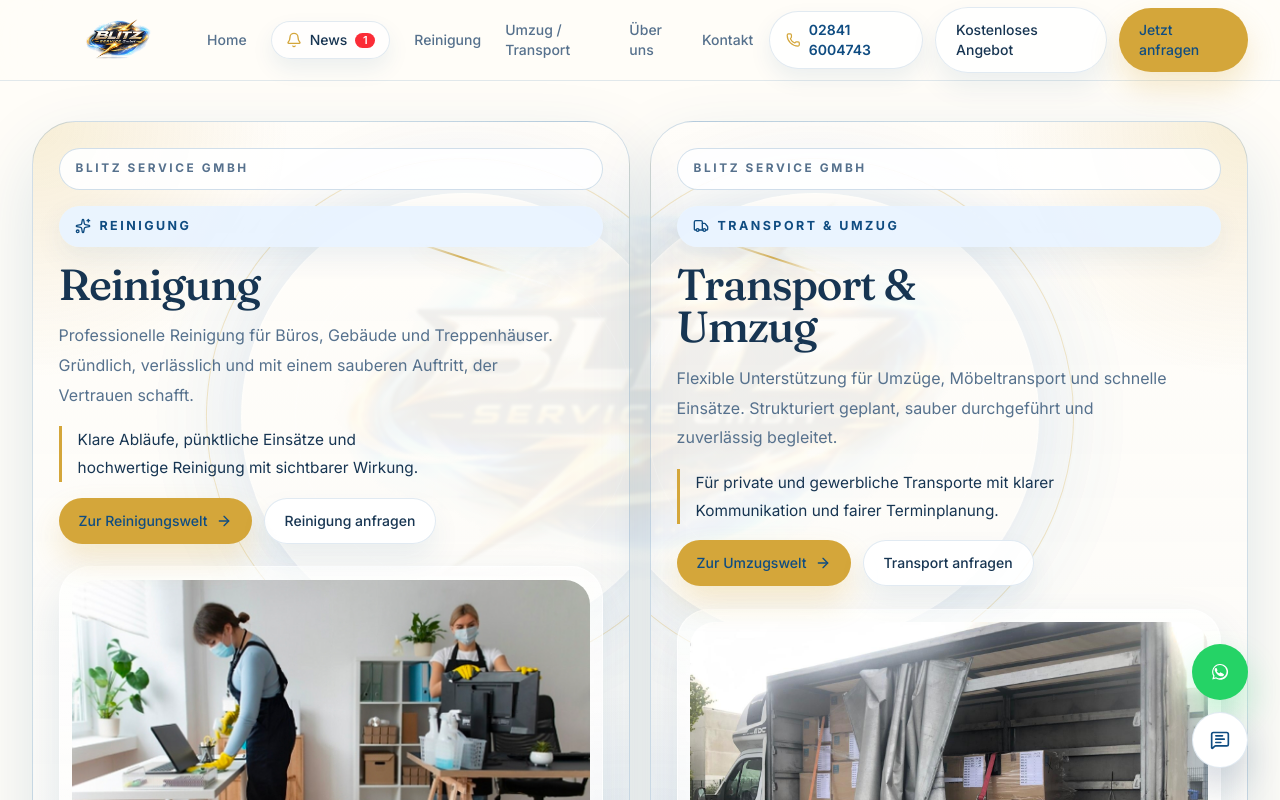
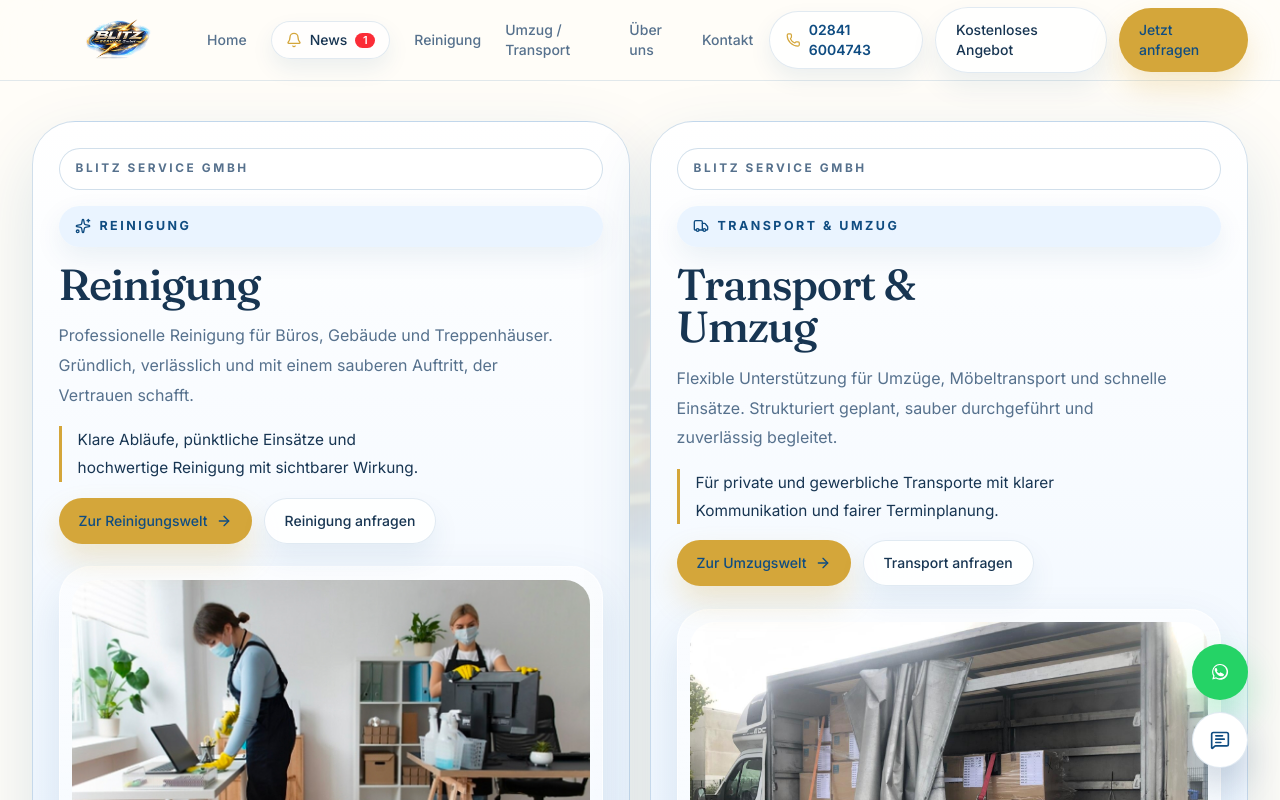
Before and after one commit to abbas-cyber999/Blitz-Service-website, a Next.js app: page / in a window 1280 px wide. Shown: the top 800 px of the page. Built offline with nearby package versions, Linux system fonts and the light colour scheme.

Commit message:
Remove old decorative background layers

```diff
--- a/src/app/(marketing)/page.tsx
+++ b/src/app/(marketing)/page.tsx
@@ -30,11 +30,7 @@ export default function LandingPage() {
         <section className="relative overflow-hidden py-6 md:py-10">
           <Container>
             <div className="homepage-split-worlds">
-              <article className="premium-world premium-world-cleaning">
-                <div className="premium-world-orbit premium-world-orbit-right" />
-                <div className="premium-world-lightning premium-world-lightning-top" />
-                <div className="premium-world-lightning premium-world-lightning-bottom" />
-
+              <article className="premium-world">
                 <div className="premium-world-content">
                   <div className="premium-world-copy">
                     <p className="homepage-kicker">{business.name}</p>
@@ -76,11 +72,7 @@ export default function LandingPage() {
                 </div>
               </article>
 
-              <article className="premium-world premium-world-moving">
-                <div className="premium-world-orbit premium-world-orbit-left" />
-                <div className="premium-world-lightning premium-world-lightning-top" />
-                <div className="premium-world-lightning premium-world-lightning-bottom" />
-
+              <article className="premium-world">
                 <div className="premium-world-content">
                   <div className="premium-world-copy">
                     <p className="homepage-kicker">{business.name}</p>
--- a/src/app/globals.css
+++ b/src/app/globals.css
@@ -24,9 +24,6 @@
   --radius-md: 22px;
   --radius-lg: 30px;
   --radius-xl: 40px;
-  --surface-glow:
-    radial-gradient(circle at top right, rgba(212, 166, 58, 0.18), transparent 26%),
-    radial-gradient(circle at left center, rgba(47, 109, 165, 0.12), transparent 32%);
 }
 
 @theme {
@@ -61,9 +58,6 @@
   --warning: #c9985d;
   --shadow-soft: 0 20px 60px rgba(0, 0, 0, 0.24);
   --shadow-strong: 0 30px 90px rgba(0, 0, 0, 0.34);
-  --surface-glow:
-    radial-gradient(circle at top right, rgba(212, 166, 58, 0.12), transparent 22%),
-    radial-gradient(circle at left center, rgba(47, 109, 165, 0.16), transparent 28%);
 }
 
 * {
@@ -167,17 +161,6 @@ textarea {
   text-wrap: balance;
 }
 
-.brand-grid-lines {
-  position: absolute;
-  inset: 0;
-  background-image:
-    linear-gradient(rgba(255, 255, 255, 0.08) 1px, transparent 1px),
-    linear-gradient(90deg, rgba(255, 255, 255, 0.08) 1px, transparent 1px);
-  background-size: 36px 36px;
-  mask-image: linear-gradient(180deg, rgba(0, 0, 0, 0.6), transparent 88%);
-  pointer-events: none;
-}
-
 .homepage-kicker {
   display: inline-flex;
   border: 1px solid var(--border-strong);
@@ -206,20 +189,6 @@ textarea {
     linear-gradient(180deg, rgba(255, 255, 255, 0.92), rgba(234, 244, 255, 0.92)),
     rgba(255, 255, 255, 0.7);
   box-shadow: var(--shadow-strong);
-}
-
-.premium-world-cleaning {
-  background:
-    radial-gradient(circle at top left, rgba(212, 166, 58, 0.18), transparent 24%),
-    radial-gradient(circle at bottom right, rgba(47, 109, 165, 0.18), transparent 30%),
-    linear-gradient(180deg, rgba(255, 255, 255, 0.24), rgba(234, 244, 255, 0.16));
-}
-
-.premium-world-moving {
-  background:
-    radial-gradient(circle at top right, rgba(212, 166, 58, 0.18), transparent 24%),
-    radial-gradient(circle at bottom left, rgba(47, 109, 165, 0.18), transparent 30%),
-    linear-gradient(180deg, rgba(255, 255, 255, 0.24), rgba(234, 244, 255, 0.16));
 }
 
 .premium-world-content {
@@ -301,84 +270,6 @@ textarea {
   overflow: hidden;
   height: clamp(16rem, 27vw, 22rem);
   border-radius: 1.55rem;
-}
-
-.premium-world-orbit {
-  position: absolute;
-  top: 8%;
-  z-index: 0;
-  width: min(28rem, 44vw);
-  aspect-ratio: 1 / 1;
-  border-radius: 999px;
-  border: 1px solid rgba(255, 255, 255, 0.24);
-  box-shadow:
-    inset 0 0 0 1px rgba(255, 255, 255, 0.08),
-    0 0 110px rgba(47, 109, 165, 0.18);
-  opacity: 0.95;
-}
-
-.premium-world-orbit::before,
-.premium-world-orbit::after {
-  content: "";
-  position: absolute;
-  border-radius: 999px;
-}
-
-.premium-world-orbit::before {
-  inset: 12%;
-  border: 1px solid rgba(255, 255, 255, 0.18);
-}
-
-.premium-world-orbit::after {
-  inset: -8%;
-  border: 1px solid rgba(212, 166, 58, 0.28);
-  transform: rotate(-18deg);
-}
-
-.premium-world-orbit-right {
-  right: -10%;
-}
-
-.premium-world-orbit-left {
-  left: -10%;
-}
-
-.premium-world-lightning {
-  position: absolute;
-  z-index: 0;
-  height: 2px;
-  border-radius: 999px;
-  background: linear-gradient(90deg, transparent, rgba(212, 166, 58, 0.9), rgba(255, 255, 255, 0.26), transparent);
-  box-shadow: 0 0 24px rgba(212, 166, 58, 0.34);
-  opacity: 0.95;
-}
-
-.premium-world-lightning-top {
-  top: 16%;
-  width: 9rem;
-  transform: rotate(18deg);
-}
-
-.premium-world-lightning-bottom {
-  bottom: 18%;
-  width: 11rem;
-  transform: rotate(-14deg);
-}
-
-.premium-world-cleaning .premium-world-lightning-top {
-  right: 12%;
-}
-
-.premium-world-cleaning .premium-world-lightning-bottom {
-  left: 8%;
-}
-
-.premium-world-moving .premium-world-lightning-top {
-  left: 12%;
-}
-
-.premium-world-moving .premium-world-lightning-bottom {
-  right: 8%;
 }
 
 .homepage-guidance {
@@ -646,11 +537,6 @@ textarea {
     max-width: none;
   }
 
-  .premium-world-orbit,
-  .premium-world-lightning {
-    display: none;
-  }
-
   .gallery-thumbs {
     grid-template-columns: repeat(2, minmax(0, 1fr));
   }
```
